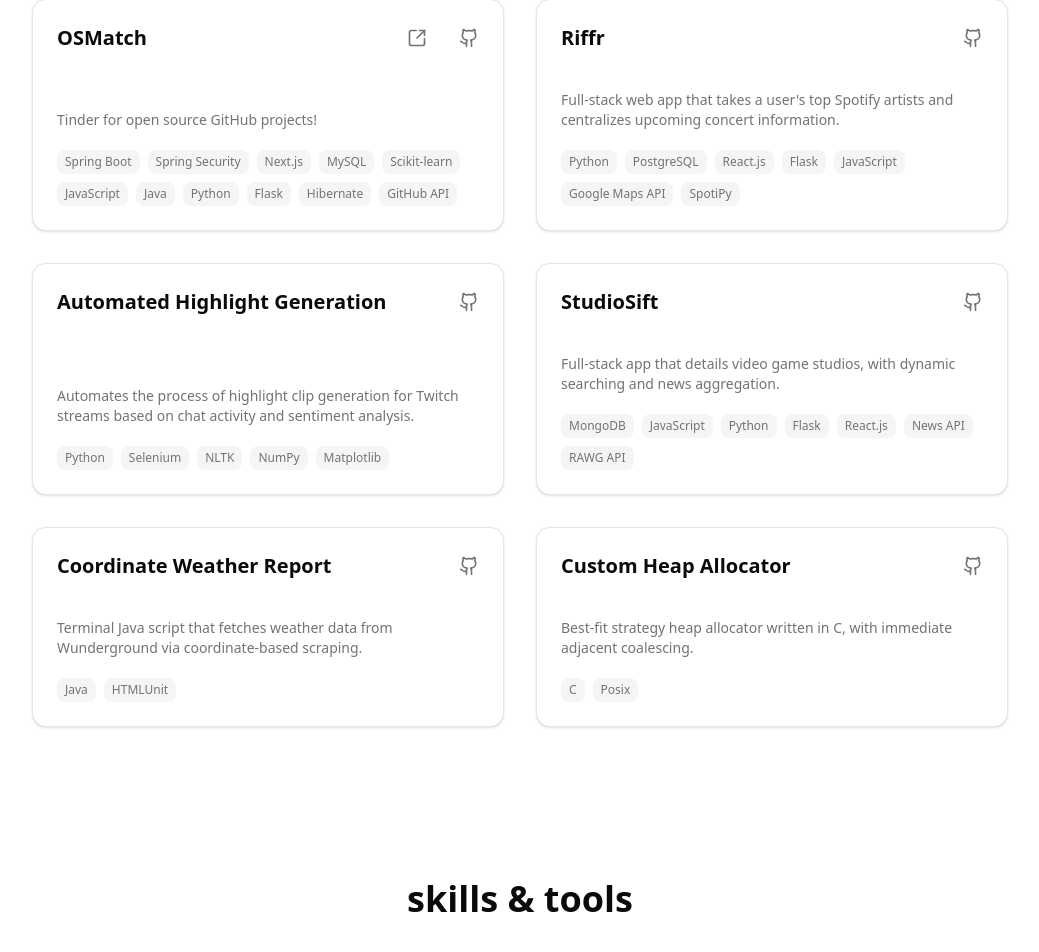
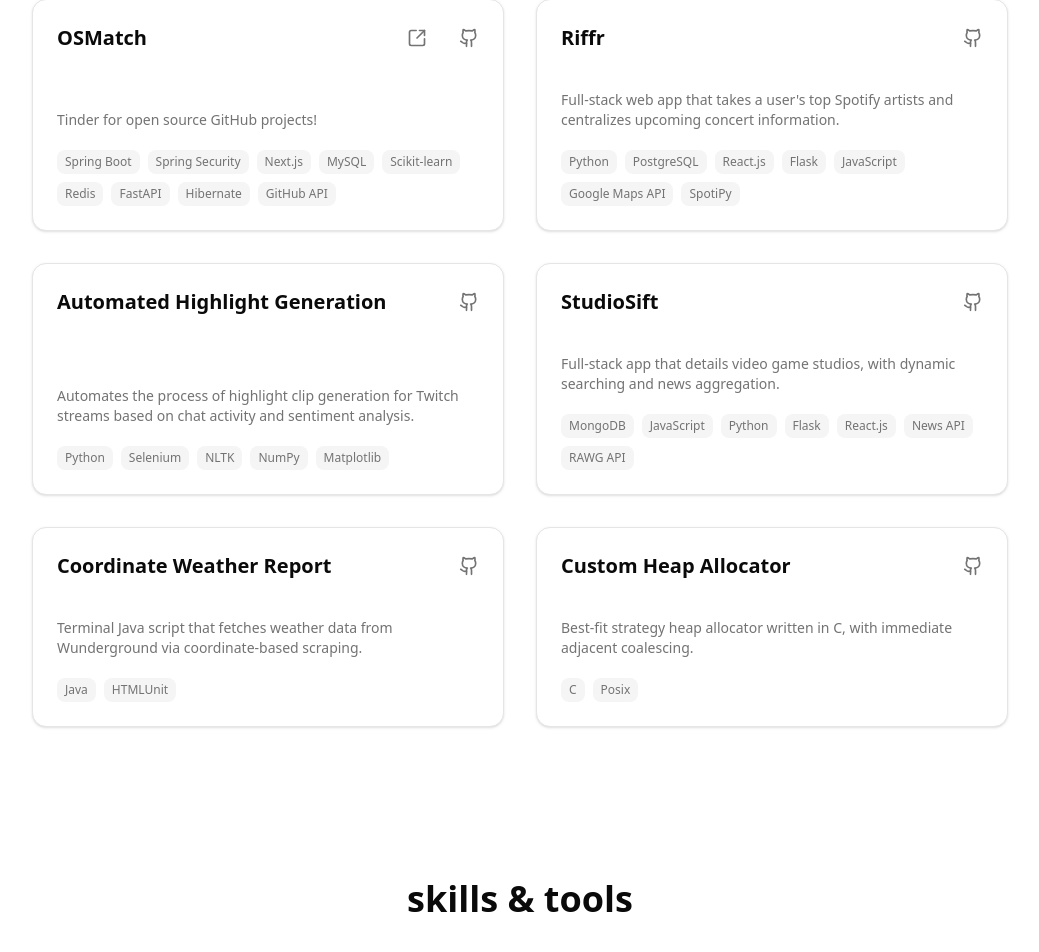
Before and after one commit to akashm6/current_portfolio, a Next.js app: page / in a window 1280 px wide. Shown: the part 2488-3440 px from the top of the page, without its empty margins (120-1159 px from the left). Built offline with nearby package versions, Linux system fonts and the light colour scheme.

Commit message:
updated project skills

```diff
--- a/src/components/Projects.jsx
+++ b/src/components/Projects.jsx
@@ -52,10 +52,8 @@ const projects = [
       "Next.js",
       "MySQL",
       "Scikit-learn",
-      "JavaScript",
-      "Java",
-      "Python",
-      "Flask",
+      "Redis",
+      "FastAPI",
       "Hibernate",
       "GitHub API",
     ],
```
